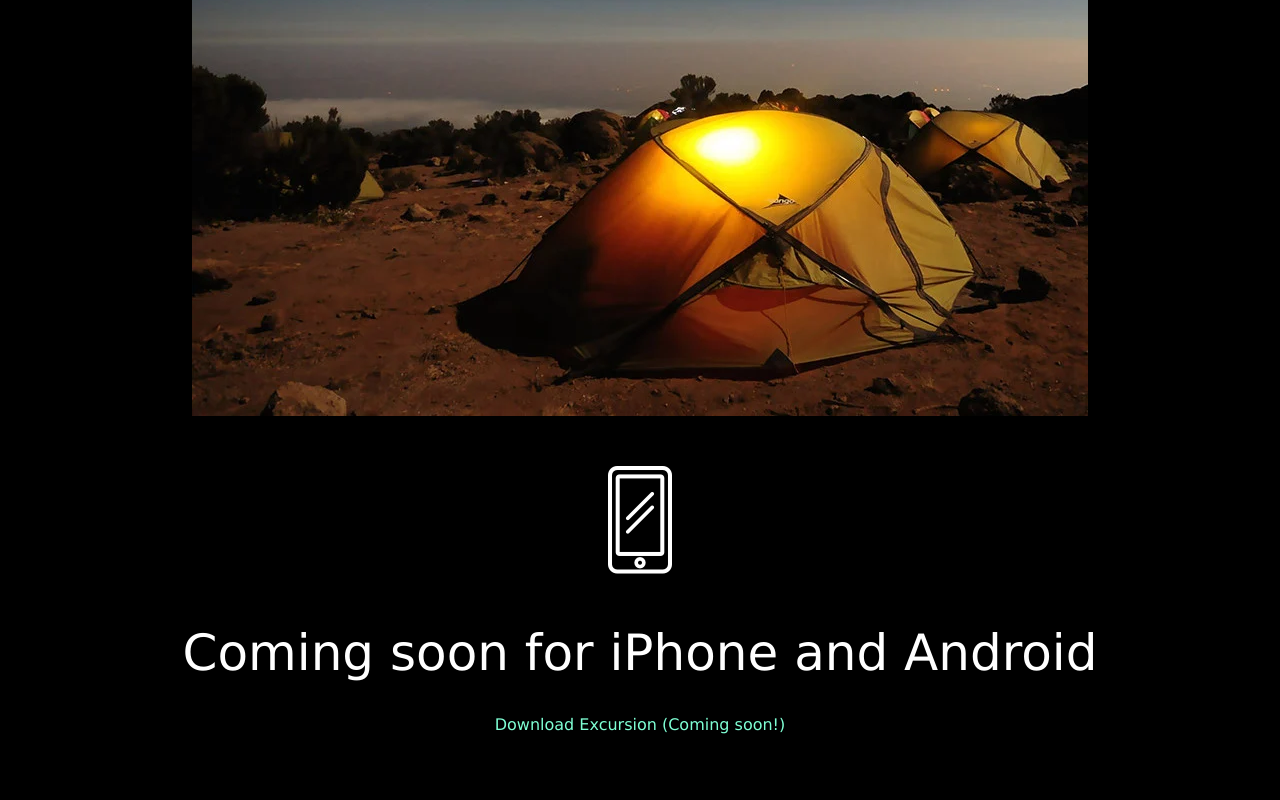
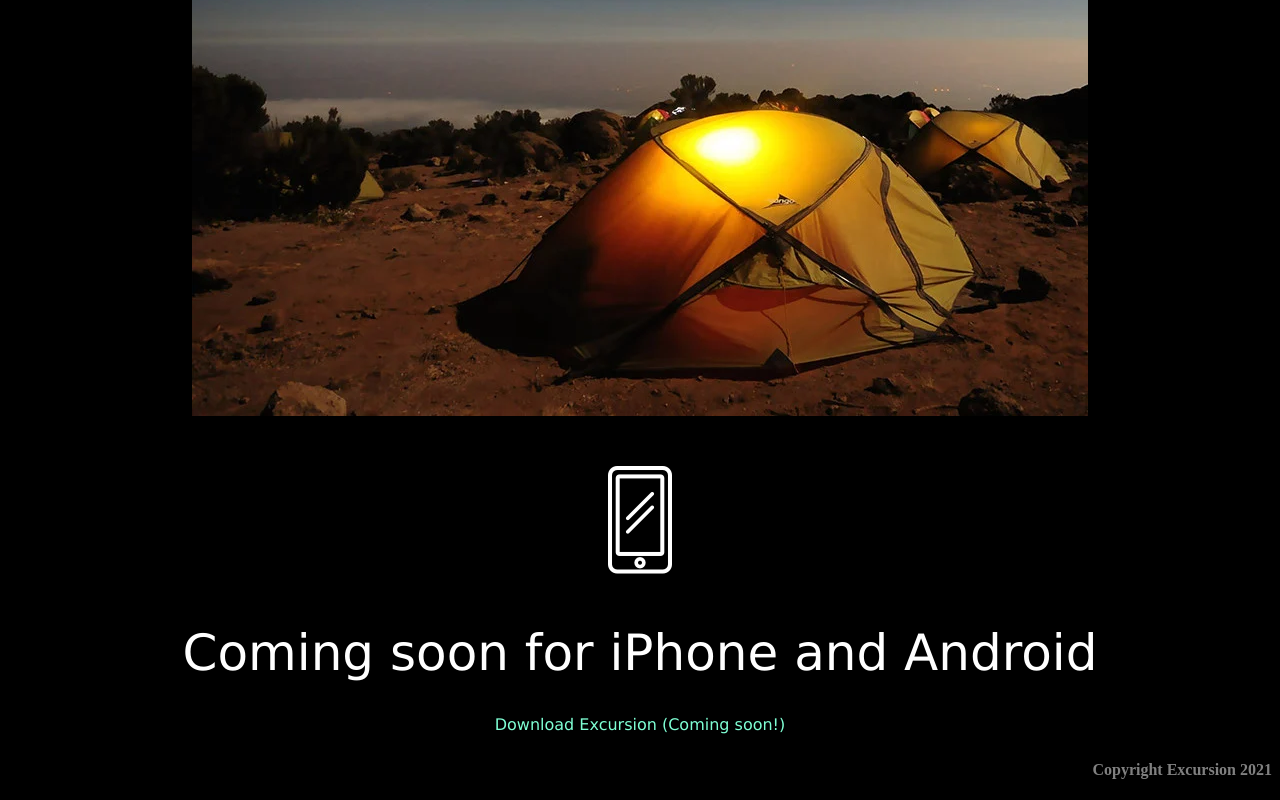
Before and after one commit to marcus-py/excursion, a plain HTML site: page index.html in a window 1280 px wide. Shown: the part 618-1418 px from the top of the page. Before the commit the page ends 1379 px from the top, so only its background shows below. Drawn offline with Linux system fonts and the light colour scheme.

Commit message:
Added footer

```diff
--- a/index.html
+++ b/index.html
@@ -18,4 +18,6 @@
         <h1>Coming soon for iPhone and Android</h1>
         <h5>Download Excursion (Coming soon!)</h5>
     </body>
+    <footer>
+        <h4>Copyright Excursion 2021</h4>
 </html>
--- a/resources/css/style.css
+++ b/resources/css/style.css
@@ -37,3 +37,8 @@ img {
     margin: auto;
     margin-bottom: 50px;
 }
+
+footer h4 {
+    text-align: right;
+    color: gray;
+}
```
